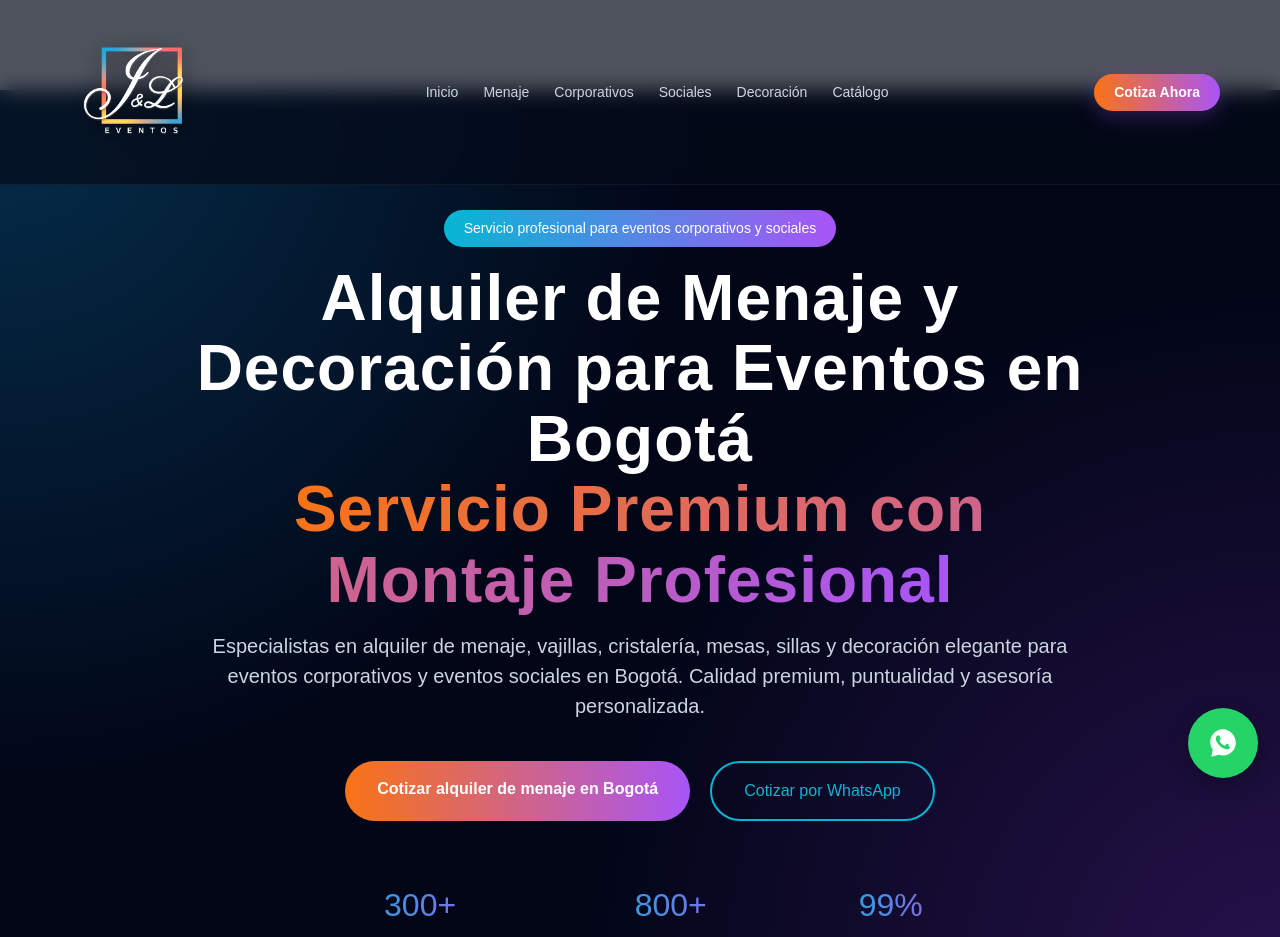
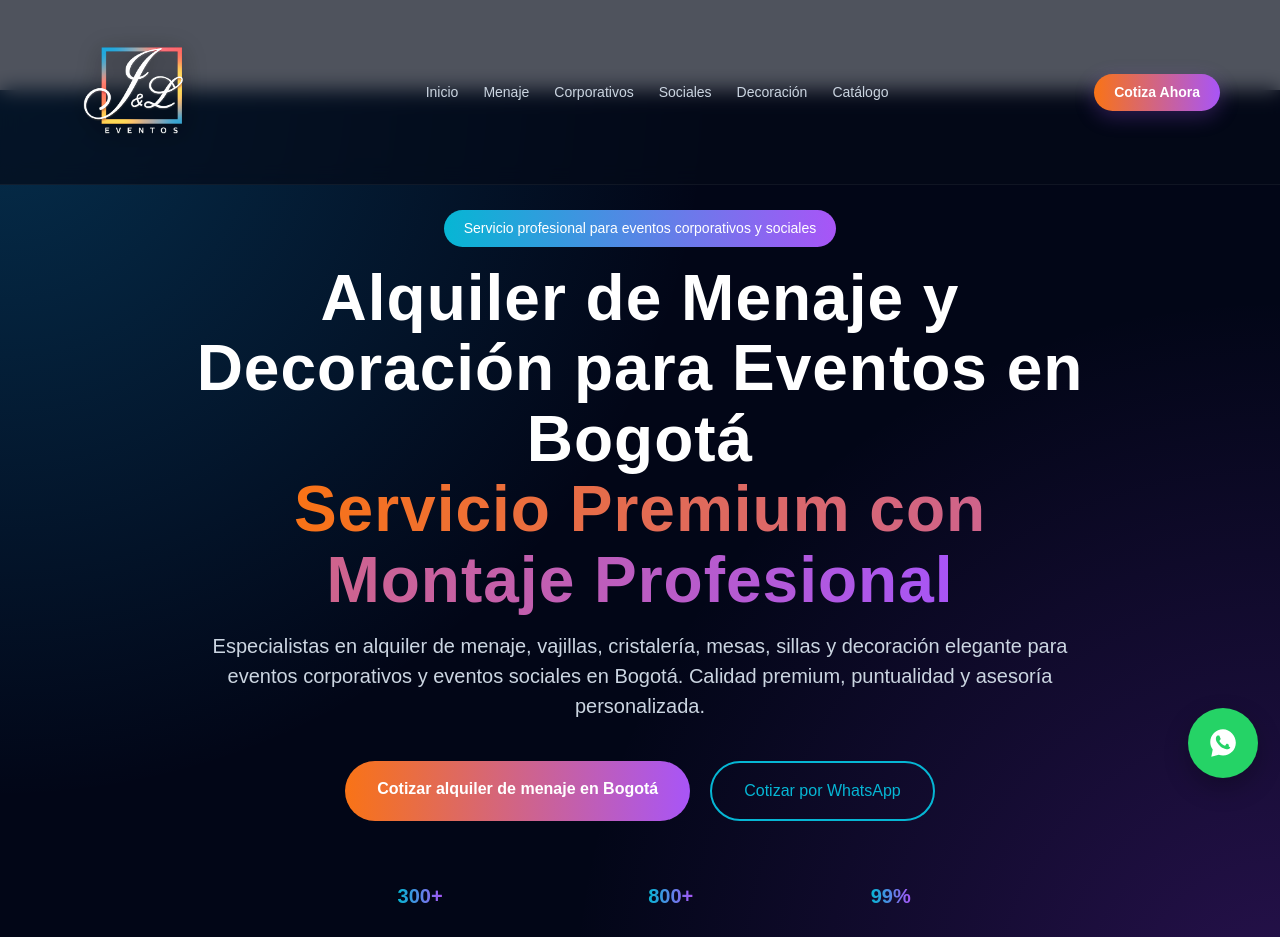
Before and after one commit to Kamilo1986/jyl-eventos-web, a Next.js app: page / in a window 1280 px wide. Shown: the top 937 px of the page. Built offline with nearby package versions, Linux system fonts and the light colour scheme.

Commit message:
configuracion de accesibilidad

```diff
--- a/app/Galeria/[slug]/Gallery.tsx
+++ b/app/Galeria/[slug]/Gallery.tsx
@@ -69,7 +69,7 @@ export default function Gallery({ images, productName }: Props) {
                 sizes="(max-width:768px) 100vw, (max-width:1200px) 50vw, 33vw"
                 className="galeria-img"
                 priority={i === 0}
-                quality={80}
+                quality={70}
                 placeholder="empty"
               />
 
--- a/components/Footer/Footer.css
+++ b/components/Footer/Footer.css
@@ -1,6 +1,6 @@
 .footer {
   background: #020617;
-  color: #cbd5e1;
+  color:#e2e8f0;
   padding: 80px 20px 30px;
   border-top: 1px solid rgba(255,255,255,0.05);
 }
@@ -15,7 +15,7 @@
 
 .footer-column h3,
 .footer-column h4 {
-  color: white;
+  color:#e2e8f0;
   margin-bottom: 15px;
 }
 
@@ -34,7 +34,7 @@
 }
 
 .footer-column ul li a {
-  color: #94a3b8;
+  color:#e2e8f0;
   text-decoration: none;
   transition: .3s;
 }
@@ -72,7 +72,7 @@
   padding: 12px 24px;
   border-radius: 30px;
   border: none;
-  color: white;
+ color:#e2e8f0;
   background: linear-gradient(90deg,#06b6d4,#a855f7);
   cursor: pointer;
   transition: .3s;
@@ -88,5 +88,5 @@
   font-size: 13px;
   border-top: 1px solid rgba(255,255,255,0.05);
   padding-top: 20px;
-  color: #64748b;
+  color:#e2e8f0;
 }
--- a/components/Hero/Hero.css
+++ b/components/Hero/Hero.css
@@ -7,7 +7,6 @@
   text-align: center;
   color: white;
 
-  /* gradiente optimizado */
   background:
     radial-gradient(circle at top left, rgba(14,165,233,.25), transparent 45%),
     radial-gradient(circle at bottom right, rgba(147,51,234,.25), transparent 45%),
@@ -19,6 +18,8 @@
 .hero-content {
   max-width: 960px;
   padding: 0 16px;
+
+  animation: heroFade 1s ease forwards;
 }
 
 /* BADGE */
@@ -75,11 +76,12 @@
   color: white;
   text-decoration: none;
   font-weight: 600;
-  transition: transform .25s ease;
+  transition: transform .25s ease, box-shadow .25s ease;
 }
 
 .btn-gradient:hover {
   transform: scale(1.05);
+  box-shadow: 0 10px 25px rgba(0,0,0,.25);
 }
 
 /* BOTON SECUNDARIO */
@@ -98,7 +100,9 @@
   color:white;
 }
 
-/* STATS */
+/* =========================
+   HERO STATS
+========================= */
 
 .hero-stats {
   display:flex;
@@ -108,12 +112,26 @@
   margin-bottom:30px;
 }
 
-.hero-stats h3{
+.hero-stats div{
+  display:flex;
+  flex-direction:column;
+  align-items:center;
+}
+
+/* NUMEROS */
+
+.hero-number{
   font-size:32px;
+  font-weight:700;
+
   background:linear-gradient(90deg,#06b6d4,#a855f7);
   -webkit-background-clip:text;
   -webkit-text-fill-color:transparent;
+
+  animation: fadeUp .8s ease forwards;
 }
+
+/* TEXTO */
 
 .hero-stats span{
   display:block;
@@ -122,7 +140,41 @@
   font-size:14px;
 }
 
-/* RESPONSIVE */
+/* =========================
+   ANIMACIONES
+========================= */
+
+@keyframes heroFade{
+
+from{
+opacity:0;
+transform:translateY(20px);
+}
+
+to{
+opacity:1;
+transform:translateY(0);
+}
+
+}
+
+@keyframes fadeUp{
+
+from{
+opacity:0;
+transform:translateY(10px);
+}
+
+to{
+opacity:1;
+transform:translateY(0);
+}
+
+}
+
+/* =========================
+   RESPONSIVE
+========================= */
 
 @media (max-width:768px){
 
@@ -136,12 +188,7 @@
   gap:30px;
 }
 
-}
-/* ================================
-   BOTONES MOBILE
-================================ */
-
-@media (max-width:768px){
+/* BOTONES MOBILE */
 
 .hero-buttons{
   flex-direction:column;
@@ -164,6 +211,9 @@ text-align:center;
 }
 
 }
+
+/* CTA PRINCIPAL DESTACADO */
+
 .hero-buttons a:first-child{
   font-weight:700;
 }
--- a/components/Hero/Hero.tsx
+++ b/components/Hero/Hero.tsx
@@ -1,6 +1,7 @@
 "use client";
 
 import "./Hero.css";
+import { useEffect, useState, useRef } from "react";
 
 export default function Hero() {
 
@@ -9,9 +10,70 @@ export default function Hero() {
 
   const url = `https://wa.me/573208836296?text=${encodeURIComponent(message)}`;
 
+  const [events, setEvents] = useState(0);
+  const [products, setProducts] = useState(0);
+  const [clients, setClients] = useState(0);
+
+  const heroRef = useRef<HTMLDivElement | null>(null);
+
+  useEffect(() => {
+
+    const animateCounter = (
+      setter: React.Dispatch<React.SetStateAction<number>>,
+      target: number,
+      duration = 1500
+    ) => {
+
+      let start = 0;
+      const increment = target / (duration / 16);
+
+      const counter = setInterval(() => {
+
+        start += increment;
+
+        if (start >= target) {
+          setter(target);
+          clearInterval(counter);
+        } else {
+          setter(Math.floor(start));
+        }
+
+      }, 16);
+
+    };
+
+    const observer = new IntersectionObserver(
+      (entries) => {
+
+        entries.forEach((entry) => {
+
+          if (entry.isIntersecting) {
+
+            animateCounter(setEvents, 300);
+            animateCounter(setProducts, 800);
+            animateCounter(setClients, 99);
+
+            observer.disconnect();
+
+          }
+
+        });
+
+      },
+      { threshold: 0.5 }
+    );
+
+    if (heroRef.current) {
+      observer.observe(heroRef.current);
+    }
+
+  }, []);
+
   return (
+
     <section id="inicio" className="hero">
-      <div className="hero-content">
+
+      <div className="hero-content" ref={heroRef}>
 
         <span className="hero-badge">
           Servicio profesional para eventos corporativos y sociales
@@ -34,8 +96,6 @@ export default function Hero() {
 
         <div className="hero-buttons">
 
-          {/* CTA PRINCIPAL */}
-
           <a
             href="/alquiler-menaje-bogota#formulario-general"
             aria-label="Ir al formulario para cotizar alquiler de menaje en Bogotá"
@@ -45,13 +105,12 @@ export default function Hero() {
             Cotizar alquiler de menaje en Bogotá
           </a>
 
-          {/* WHATSAPP */}
-
           <a
             href={url}
             target="_blank"
             rel="noopener noreferrer"
             className="btn-outline"
+            aria-label="Cotizar alquiler de menaje por WhatsApp"
           >
             Cotizar por WhatsApp
           </a>
@@ -61,23 +120,27 @@ export default function Hero() {
         {/* ESTADISTICAS */}
 
         <div className="hero-stats">
+
           <div>
-            <h3>300+</h3>
+            <p className="hero-number">{events}+</p>
             <span>Eventos realizados en Bogotá</span>
           </div>
 
           <div>
-            <h3>800+</h3>
+            <p className="hero-number">{products}+</p>
             <span>Productos premium disponibles</span>
           </div>
 
           <div>
-            <h3>99%</h3>
+            <p className="hero-number">{clients}%</p>
             <span>Clientes satisfechos</span>
           </div>
+
         </div>
 
       </div>
+
     </section>
+
   );
 }
--- a/components/WhatsAppButton/WhatsAppButton.tsx
+++ b/components/WhatsAppButton/WhatsAppButton.tsx
@@ -31,13 +31,13 @@ export default function WhatsAppButton() {
   return (
 
     <a
-      href={url}
-      target="_blank"
-      rel="noopener noreferrer"
-      className="whatsapp-wrapper"
-      aria-label="Cotizar por WhatsApp"
-      title="Cotiza por WhatsApp"
-    >
+href={url}
+target="_blank"
+rel="noopener noreferrer"
+className="whatsapp-wrapper"
+aria-label="Abrir WhatsApp para cotizar menaje en Bogotá"
+title="Cotizar por WhatsApp"
+>
 
       {/* TEXTO DESPLEGABLE */}
 
```
Lines whose indentation alone changed are shown as unchanged.
